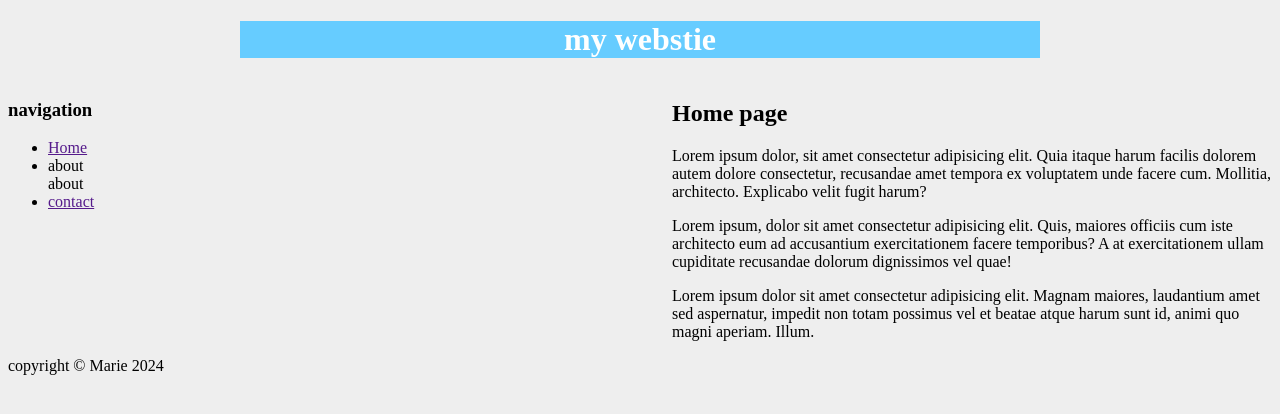
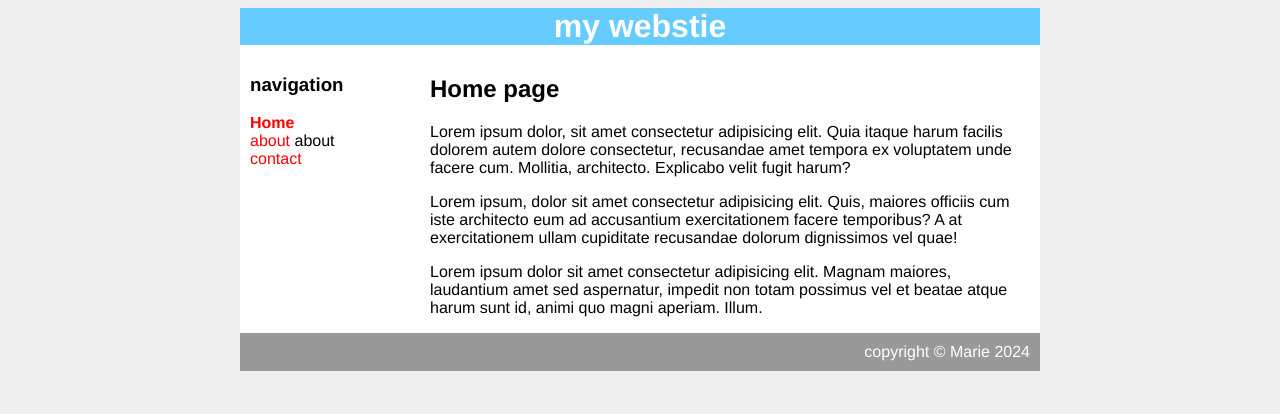
Before and after one commit to KeanaMarie/csspractice, a plain HTML site: page index.html in a window 1280 px wide. Drawn offline with Linux system fonts and the light colour scheme.

Commit message:
completed

```diff
--- a/index.html
+++ b/index.html
@@ -11,7 +11,7 @@
     <div id="header">
       <h1> my webstie </h1>
     </div>
-    </div id="content" >
+    <div id="content" >
         <div id="nav">
           <h3> navigation</h3>
           <ul>
@@ -30,6 +30,6 @@
     <div id="footer">
       copyright &copy; Marie 2024
     <div>
-      </div>
+  </div>
 </body>
 </html>
--- a/style.css
+++ b/style.css
@@ -1,7 +1,20 @@
 body{
     background-color: #EEE;
+    font-family: Helvetica, Arial, sans-serif;
+}
+
+a {
+    text-decoration: none;
+    color: red;
 
 }
+
+h1, h2 h3 {
+    margin: 0;
+
+}
+
+
 
 #container {
     background-color: white;
@@ -25,6 +38,15 @@ margin-right: auto;
     float:left;
 }
 
+#nav ul {
+    list-style-type: none;
+    padding:0;
+}
+
+#nav .selected {
+    font-weight: bold;
+}
+
 #main{
     width: 600px;
     float:right;
@@ -32,4 +54,8 @@ margin-right: auto;
 
 #footer{
     clear:both;
+    padding: 10px;
+    background-color: #999999;
+    color : white;
+    text-align: right;
 }
```
